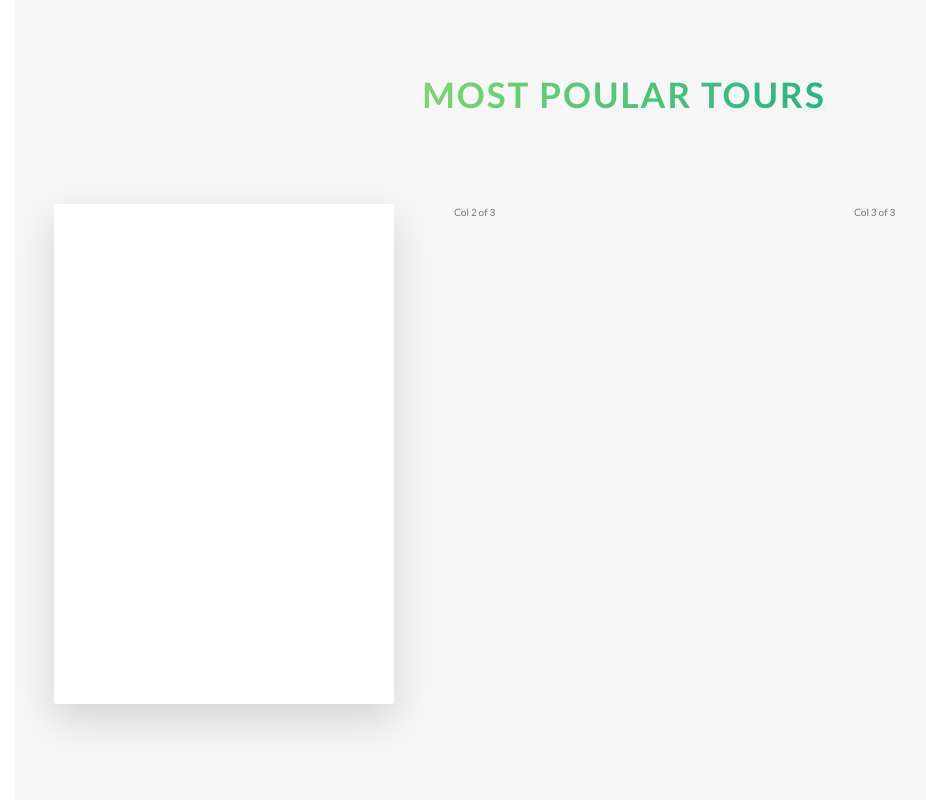
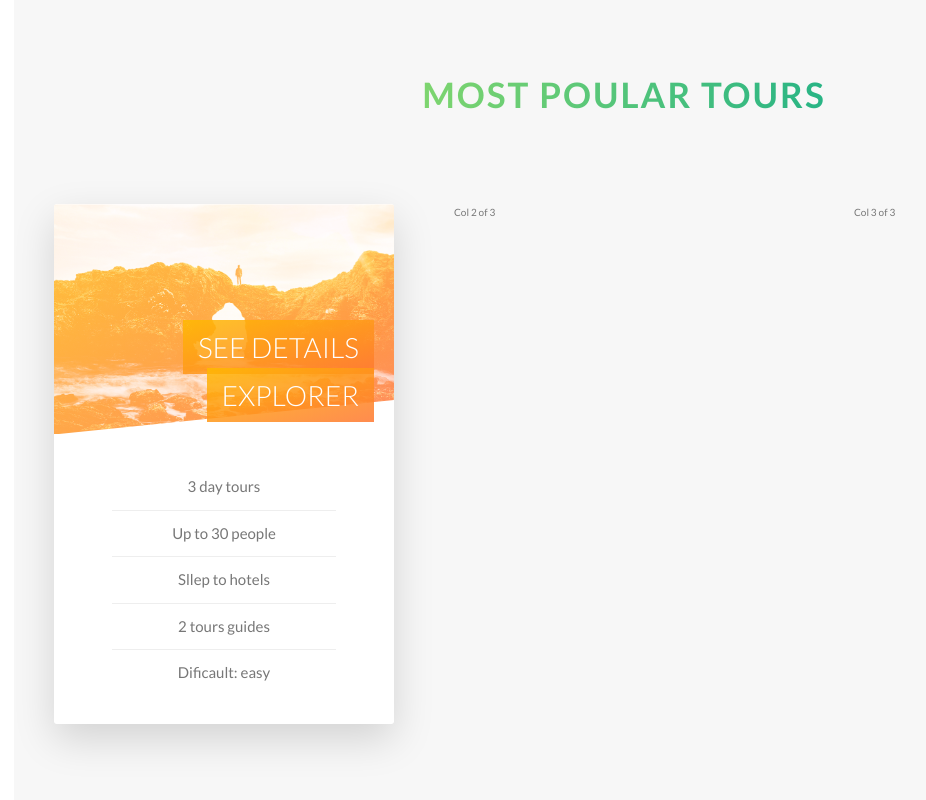
Before and after one commit to dinkodugec/NATOURS, a website: page index.html in a window 1280 px wide. Shown: the part 2340-3140 px from the top of the page, without its empty margins (16-942 px from the left). Drawn offline with Linux system fonts and the light colour scheme.

Commit message:
tours section part 2

```diff
--- a/index.html
+++ b/index.html
@@ -148,7 +148,23 @@
         <div class="row">
           <div class="col-1-of-3">
             <div class="card">
-              <div class="card__side card__side--front">Front</div>
+              <div class="card__side card__side--front">
+                <div class="card__picture card__picture--1">&nbsp;</div>
+                <h4 class="card__heading">
+                  <span class="card__heading-span card__heading-span--1"
+                    >See details explorer</span
+                  >
+                </h4>
+                <div class="card__details">
+                  <ul>
+                    <li>3 day tours</li>
+                    <li>Up to 30 people</li>
+                    <li>Sllep to hotels</li>
+                    <li>2 tours guides</li>
+                    <li>Dificault: easy</li>
+                  </ul>
+                </div>
+              </div>
               <div class="card__side card__side--back card__side--back-1">
                 Back
               </div>
--- a/sass/abstracts/_variables.scss
+++ b/sass/abstracts/_variables.scss
@@ -4,6 +4,7 @@ $color-primary-light: #7ed56f;
 $color-primary-dark: #28b485;
 
 $color-grey-light-1: #f7f7f7;
+$color-grey-light-2: #eee;
 
 $color-secondary-light: #ffb900;
 $color-secondary-dark: #ff7730;
--- a/sass/components/_card.scss
+++ b/sass/components/_card.scss
@@ -1,13 +1,14 @@
 .card {
+  // FUNCTIONALITY
   perspective: 150rem; //perspective is defined in parent element, so for transform property- this is like a card moving toward when rotate
   -moz-perspective: 150rem;
   position: relative;
-  height: 50rem;
+  height: 52rem;
 
   &__side {
     background-color: orangered;
-    color: #fff;
-    height: 50rem;
+
+    height: 52rem;
     transition: all 0.8s ease;
     position: absolute;
     top: 0;
@@ -15,6 +16,7 @@
     width: 100%;
     backface-visibility: hidden; //this property hided backface visibility
     border-radius: 3px;
+    overflow: hidden;
     box-shadow: 0 1.5rem 4rem rgba($color-black, 0.15);
 
     &--front {
@@ -37,10 +39,79 @@
 
   //when card:hover .card__side {} will be transformed
   &:hover &__side--front {
-    transform: rotateY(180deg);
+    transform: rotateY(-180deg);
   }
 
   &:hover &__side--back {
     transform: rotateY(0);
   }
+
+  //FRONT SIDE STYLING
+  &__picture {
+    background-size: cover;
+    height: 23rem;
+    background-blend-mode: screen;
+    -webkit-clip-path: polygon(0 0, 100% 0, 100% 85%, 0 100%);
+    clip-path: polygon(0 0, 100% 0, 100% 85%, 0 100%);
+
+    &--1 {
+      background-image: linear-gradient(
+          to right bottom,
+          $color-secondary-light,
+          $color-secondary-dark
+        ),
+        url(../img/nat-5.jpg);
+    }
+
+    &--2 {
+      background-image: url(../img/nat-5.img);
+    }
+
+    &--3 {
+      background-image: url(../img/nat-5.img);
+    }
+  }
+
+  &__heading {
+    font-size: 2.8rem;
+    font-weight: 300;
+    text-transform: uppercase;
+    text-align: right;
+    color: $color-white;
+    position: absolute;
+    top: 12rem;
+    right: 2rem;
+    width: 75%;
+  }
+
+  &__heading-span {
+    &--1 {
+      padding: 1rem 1.5rem;
+      -webkit-box-decoration-break: clone;
+      box-decoration-break: clone;
+      background-image: linear-gradient(
+        to right bottom,
+        rgba($color-secondary-light, 0.85),
+        rgba($color-secondary-dark, 0.85)
+      );
+    }
+  }
+
+  &__details {
+    padding: 3rem;
+    ul {
+      list-style: none;
+      width: 80%;
+      margin: 0 auto;
+      li {
+        text-align: center;
+        font-size: 1.5rem;
+        padding: 1rem;
+
+        &:not(:last-child) {
+          border-bottom: 1px solid $color-grey-light-2;
+        }
+      }
+    }
+  }
 }
--- a/sass/layout/_header.scss
+++ b/sass/layout/_header.scss
@@ -8,6 +8,7 @@
     url(../img/hero.jpg);
   background-size: cover; /*  whatever a width of viewport is it will try to fit width of element */
   background-position: top; /*  whatever viewport is, top of image always stay the same */
+  -webkit-clip-path: polygon(0 0, 100% 0, 100% 75vh, 0 100%);
   clip-path: polygon(0 0, 100% 0, 100% 75vh, 0 100%);
 
   &__logo-box {
```
Also changed, not shown: css/style.css.
